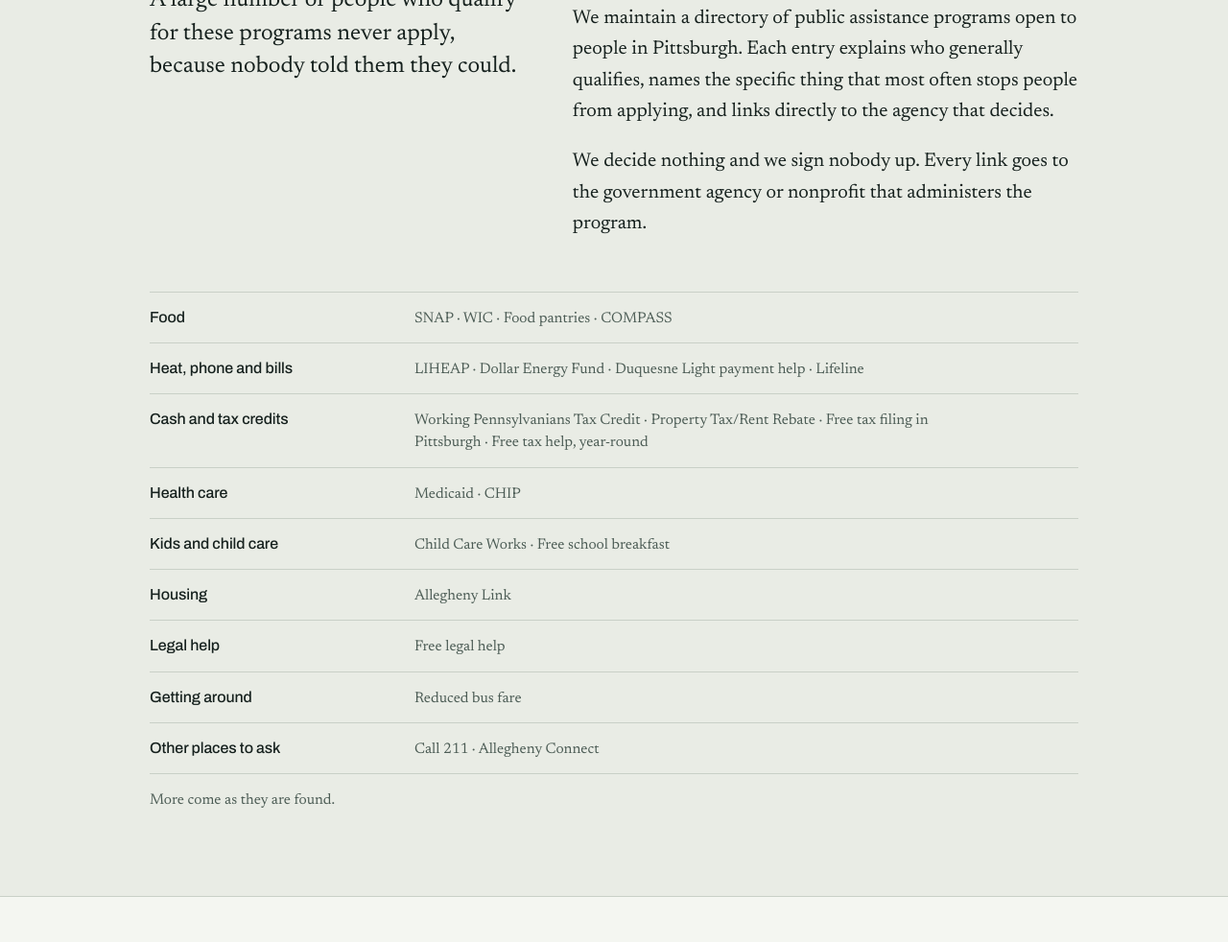
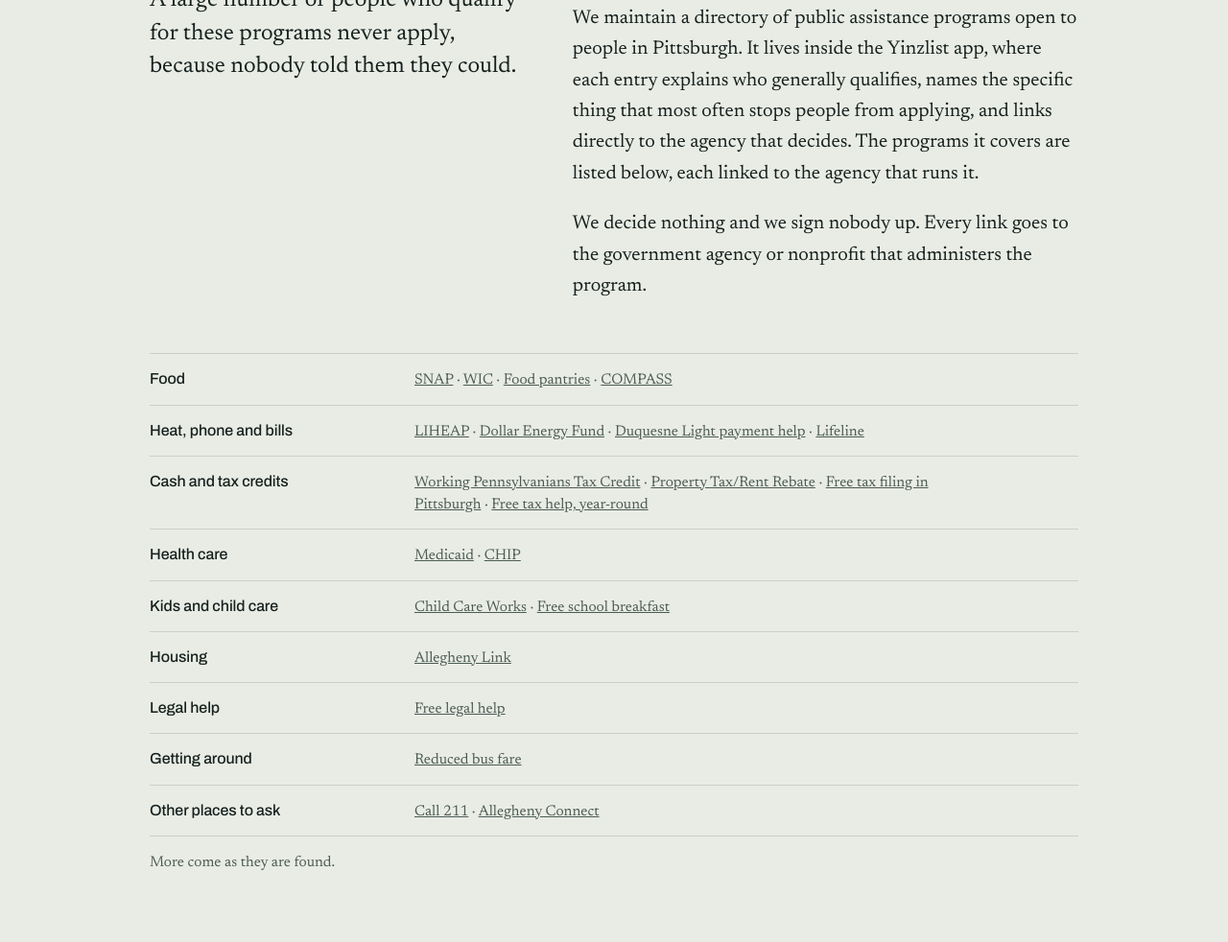
Before and after one commit to Community-Access-Project/website, a plain HTML site: page index.html in a window 1280 px wide. Shown: the part 998-1980 px from the top of the page at 96% size. Drawn offline with nearby package versions, Linux system fonts and the light colour scheme.

Commit message:
update links, add ein

```diff
--- a/index.html
+++ b/index.html
@@ -232,21 +232,21 @@
   <div class="split">
     <p class="pull">A large number of people who qualify for these programs never apply, because nobody told them they could.</p>
     <div>
-      <p>We maintain a directory of public assistance programs open to people in Pittsburgh. Each entry explains who generally qualifies, names the specific thing that most often stops people from applying, and links directly to the agency that decides.</p>
+      <p>We maintain a directory of public assistance programs open to people in Pittsburgh. It lives inside the Yinzlist app, where each entry explains who generally qualifies, names the specific thing that most often stops people from applying, and links directly to the agency that decides. The programs it covers are listed below, each linked to the agency that runs it.</p>
       <p>We decide nothing and we sign nobody up. Every link goes to the government agency or nonprofit that administers the program.</p>
     </div>
   </div>
 
   <ul class="programs">
-    <li><span class="prog-name">Food</span><p class="prog-note">SNAP &middot; WIC &middot; Food pantries &middot; COMPASS</p></li>
-    <li><span class="prog-name">Heat, phone and bills</span><p class="prog-note">LIHEAP &middot; Dollar Energy Fund &middot; Duquesne Light payment help &middot; Lifeline</p></li>
-    <li><span class="prog-name">Cash and tax credits</span><p class="prog-note">Working Pennsylvanians Tax Credit &middot; Property Tax/Rent Rebate &middot; Free tax filing in Pittsburgh &middot; Free tax help, year-round</p></li>
-    <li><span class="prog-name">Health care</span><p class="prog-note">Medicaid &middot; CHIP</p></li>
-    <li><span class="prog-name">Kids and child care</span><p class="prog-note">Child Care Works &middot; Free school breakfast</p></li>
-    <li><span class="prog-name">Housing</span><p class="prog-note">Allegheny Link</p></li>
-    <li><span class="prog-name">Legal help</span><p class="prog-note">Free legal help</p></li>
-    <li><span class="prog-name">Getting around</span><p class="prog-note">Reduced bus fare</p></li>
-    <li><span class="prog-name">Other places to ask</span><p class="prog-note">Call 211 &middot; Allegheny Connect</p></li>
+    <li><span class="prog-name">Food</span><p class="prog-note"><a href="https://www.pa.gov/services/dhs/apply-for-the-supplemental-nutrition-assistance-program-snap" target="_blank" rel="noopener">SNAP</a> &middot; <a href="https://www.pawic.com/" target="_blank" rel="noopener">WIC</a> &middot; <a href="https://pittsburghfoodbank.org/find-food/get-help/" target="_blank" rel="noopener">Food pantries</a> &middot; <a href="https://www.compass.dhs.pa.gov/home/" target="_blank" rel="noopener">COMPASS</a></p></li>
+    <li><span class="prog-name">Heat, phone and bills</span><p class="prog-note"><a href="https://www.pa.gov/services/dhs/apply-for-the-low-income-home-energy-assistance-program-liheap" target="_blank" rel="noopener">LIHEAP</a> &middot; <a href="https://www.dollarenergy.org/program-quiz/" target="_blank" rel="noopener">Dollar Energy Fund</a> &middot; <a href="https://duquesnelight.com/account-billing/payment-assistance/customer-assistance-program" target="_blank" rel="noopener">Duquesne Light payment help</a> &middot; <a href="https://www.lifelinesupport.org/" target="_blank" rel="noopener">Lifeline</a></p></li>
+    <li><span class="prog-name">Cash and tax credits</span><p class="prog-note"><a href="https://www.pa.gov/agencies/revenue/resources/tax-types-and-information/personal-income-tax/working-pennsylvanians-tax-credit" target="_blank" rel="noopener">Working Pennsylvanians Tax Credit</a> &middot; <a href="https://www.pa.gov/agencies/revenue/ptrr" target="_blank" rel="noopener">Property Tax/Rent Rebate</a> &middot; <a href="https://www.justharvest.org/freetaxprep" target="_blank" rel="noopener">Free tax filing in Pittsburgh</a> &middot; <a href="https://www.irs.gov/individuals/free-tax-return-preparation-for-qualifying-taxpayers" target="_blank" rel="noopener">Free tax help, year-round</a></p></li>
+    <li><span class="prog-name">Health care</span><p class="prog-note"><a href="https://www.pa.gov/services/dhs/apply-for-medicaid-benefits" target="_blank" rel="noopener">Medicaid</a> &middot; <a href="https://www.pa.gov/agencies/dhs/resources/chip" target="_blank" rel="noopener">CHIP</a></p></li>
+    <li><span class="prog-name">Kids and child care</span><p class="prog-note"><a href="https://www.pa.gov/services/dhs/apply-for-child-care-works-subsidized-child-care" target="_blank" rel="noopener">Child Care Works</a> &middot; <a href="https://www.pa.gov/agencies/education/programs-and-services/schools/food-and-nutrition" target="_blank" rel="noopener">Free school breakfast</a></p></li>
+    <li><span class="prog-name">Housing</span><p class="prog-note"><a href="https://www.alleghenycounty.us/Services/Human-Services-DHS/Contact-DHS/Allegheny-Link" target="_blank" rel="noopener">Allegheny Link</a></p></li>
+    <li><span class="prog-name">Legal help</span><p class="prog-note"><a href="https://nlsa.us/request-legal-help/" target="_blank" rel="noopener">Free legal help</a></p></li>
+    <li><span class="prog-name">Getting around</span><p class="prog-note"><a href="https://www.rideprt.org/fares-and-payment/reduced-fare-programs/" target="_blank" rel="noopener">Reduced bus fare</a></p></li>
+    <li><span class="prog-name">Other places to ask</span><p class="prog-note"><a href="https://southwest.pa211.org/" target="_blank" rel="noopener">Call 211</a> &middot; <a href="https://connect.alleghenycounty.us/" target="_blank" rel="noopener">Allegheny Connect</a></p></li>
   </ul>
   <p class="list-note">More come as they are found.</p>
 </section>
@@ -280,7 +280,7 @@
 
 <footer>
   <div class="wrap foot-in">
-    <div><strong>Community Access Project Inc.</strong><br>502 W 7th St, Ste 100 &middot; Erie, PA 16502</div>
+    <div><strong>Community Access Project Inc.</strong> is a 501(c)(3) nonprofit organization. EIN: 42-4211624<br>502 W 7th St, Ste 100 &middot; Erie, PA 16502</div>
     <div>
       info@communityaccessproject.org<br>
       <a href="https://yinzlist.com">yinzlist.com</a> &middot; <a href="https://www.every.org/community-access-project?code=0677a642#/donate">Donate</a>
```
Also changed, not shown: about/index.html (+1 -1 lines).
